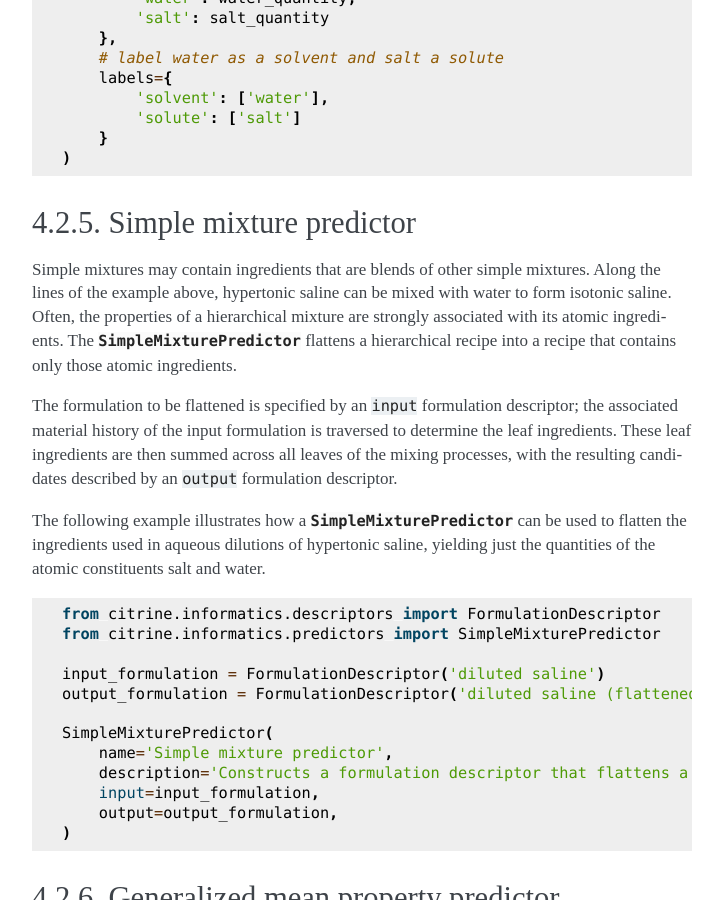
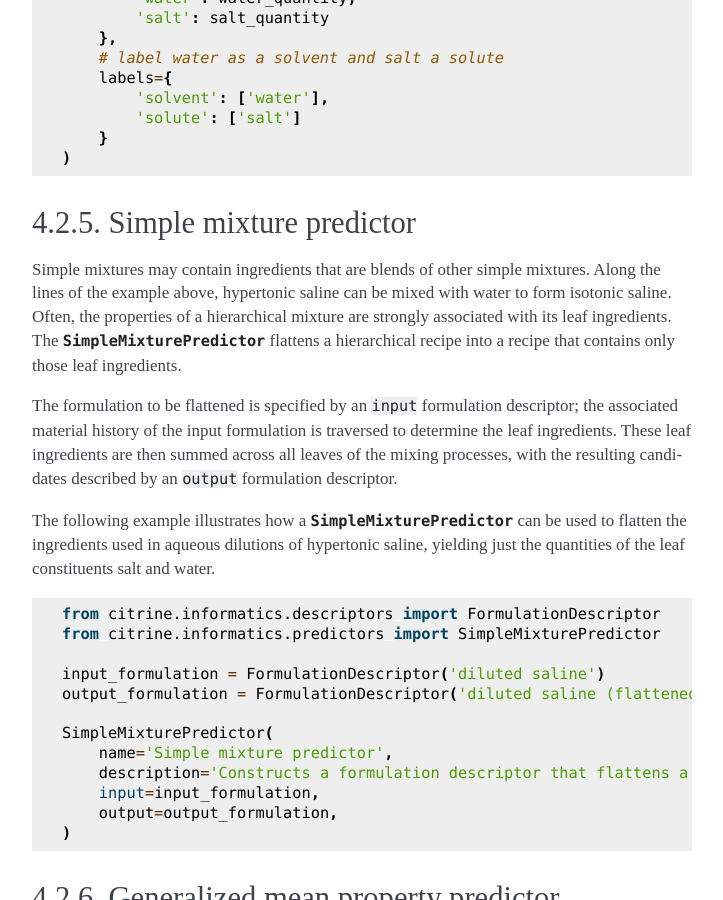
Before and after one commit to CitrineInformatics/citrine-python, a Sphinx documentation site: the page built from docs/source/workflows/predictors.rst, in a window 1280 px wide and 900 px high, scrolled down 4238 px. Shown: the whole window, without its empty margins (388-1111 px from the left). Built offline with Sphinx 7.4.7, drawn with Linux system fonts in a browser that asks for light colours; pages that are not in the unit, such as notebooks, are missing from menus.

Commit message:
Reword "atomic" -> "leaf".

```diff
--- a/docs/source/workflows/data_sources.rst
+++ b/docs/source/workflows/data_sources.rst
@@ -72,7 +72,7 @@ These circumstances are only relevant if CSV data source represents simple mixtu
 
 1. Ingredient properties are featurized using a :class:`~citrine.informatics.predictors.GeneralizedMeanPropertyPredictor`.
    In this case, the link from identifier to row is used to compute mean ingredient property values.
-2. Simple mixtures are boiled down to recipes that contain only atomic ingredients using a :class:`~citrine.informatics.predictors.SimpleMixturePredictor`.
+2. Simple mixtures are boiled down to recipes that contain only leaf ingredients using a :class:`~citrine.informatics.predictors.SimpleMixturePredictor`.
    In this case, links from each mixture's ingredients to its row (which may also be a mixture) are used to to recursively crawl hierarchical blends of blends and construct a recipe that contains only leaf ingredients.
 
 Note, to build a formulation from a CSV data source an :class:`~citrine.informatics.predictors.IngredientsToSimpleMixturePredictor` must be present in the workflow.
--- a/docs/source/workflows/predictors.rst
+++ b/docs/source/workflows/predictors.rst
@@ -219,13 +219,13 @@ Simple mixture predictor
 
 Simple mixtures may contain ingredients that are blends of other simple mixtures.
 Along the lines of the example above, hypertonic saline can be mixed with water to form isotonic saline.
-Often, the properties of a hierarchical mixture are strongly associated with its atomic ingredients.
-The :class:`~citrine.informatics.predictors.SimpleMixturePredictor` flattens a hierarchical recipe into a recipe that contains only those atomic ingredients.
+Often, the properties of a hierarchical mixture are strongly associated with its leaf ingredients.
+The :class:`~citrine.informatics.predictors.SimpleMixturePredictor` flattens a hierarchical recipe into a recipe that contains only those leaf ingredients.
 
 The formulation to be flattened is specified by an ``input`` formulation descriptor; the associated material history of the input formulation is traversed to determine the leaf ingredients.
 These leaf ingredients are then summed across all leaves of the mixing processes, with the resulting candidates described by an ``output`` formulation descriptor.
 
-The following example illustrates how a :class:`~citrine.informatics.predictors.SimpleMixturePredictor` can be used to flatten the ingredients used in aqueous dilutions of hypertonic saline, yielding just the quantities of the atomic constituents salt and water.
+The following example illustrates how a :class:`~citrine.informatics.predictors.SimpleMixturePredictor` can be used to flatten the ingredients used in aqueous dilutions of hypertonic saline, yielding just the quantities of the leaf constituents salt and water.
 
 .. code:: python
 
@@ -237,7 +237,7 @@ The following example illustrates how a :class:`~citrine.informatics.predictors.
 
     SimpleMixturePredictor(
         name='Simple mixture predictor',
-        description='Constructs a formulation descriptor that flattens a hierarchy of simple mixtures into the quantities of atomic ingredients',
+        description='Constructs a formulation descriptor that flattens a hierarchy of simple mixtures into the quantities of leaf ingredients',
         input=input_formulation,
         output=output_formulation,
     )
```
